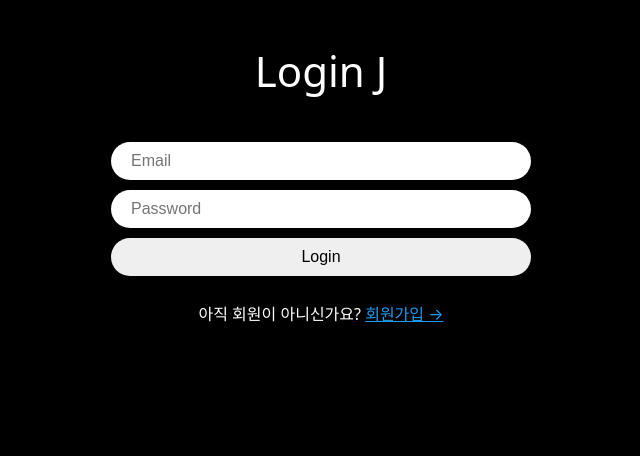
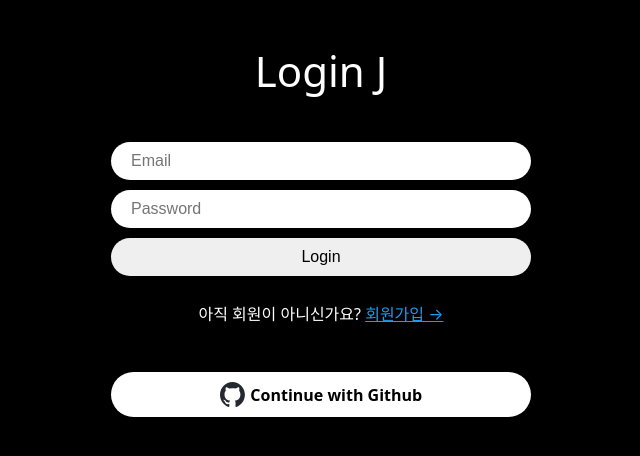
Before and after one commit to petitesize/Jwitter, a React (Vite) app: page /login in a window 1280 px wide. Shown: the top 456 px of the page, without its empty margins (319-959 px from the left). Built offline with nearby package versions, Linux system fonts and the light colour scheme; no server answers.

Commit message:
Feat: Github 로그인 구현

```diff
--- /dev/null
+++ b/src/components/github-btn.tsx
@@ -0,0 +1,50 @@
+import {
+  GithubAuthProvider,
+  signInWithPopup,
+  signInWithRedirect,
+} from "firebase/auth";
+import styled from "styled-components";
+import { auth } from "../firebase";
+import { useNavigate } from "react-router-dom";
+
+const Button = styled.span`
+  margin-top: 50px;
+  background-color: white;
+  font-weight: 600;
+  width: 100%;
+  color: black;
+  padding: 10px 20px;
+  border-radius: 50px;
+  border: 0;
+  display: flex;
+  gap: 5px;
+  align-items: center;
+  justify-content: center;
+  cursor: pointer;
+`;
+
+const Logo = styled.img`
+  height: 25px;
+`;
+
+export default function GithubButton() {
+  const navigate = useNavigate();
+  const onClick = async () => {
+    try {
+      const provider = new GithubAuthProvider();
+      // 팝업으로 로그인 시도
+      await signInWithPopup(auth, provider);
+      // 리다이렉트로 로그인 시도
+      // await signInWithRedirect(auth, provider);
+      navigate("/");
+    } catch (e) {
+      console.log(e);
+    }
+  };
+  return (
+    <Button onClick={onClick}>
+      <Logo src="/github-logo.svg" />
+      Continue with Github
+    </Button>
+  );
+}
--- a/src/routes/create-account.tsx
+++ b/src/routes/create-account.tsx
@@ -11,6 +11,7 @@ import {
   Title,
   Wrapper,
 } from "../components/auth-components";
+import GithubButton from "../components/github-btn";
 
 export default function CreateAccount() {
   const navigate = useNavigate();
@@ -105,6 +106,7 @@ export default function CreateAccount() {
       <Switcher>
         이미 회원이신가요? <Link to="/login">로그인 &rarr;</Link>
       </Switcher>
+      <GithubButton />
     </Wrapper>
   );
 }
--- a/src/routes/login.tsx
+++ b/src/routes/login.tsx
@@ -1,5 +1,4 @@
 import { useState } from "react";
-import { styled } from "styled-components";
 import { auth } from "../firebase";
 import { Link, useNavigate } from "react-router-dom";
 import { FirebaseError } from "firebase/app";
@@ -12,6 +11,7 @@ import {
   Title,
   Wrapper,
 } from "../components/auth-components";
+import GithubButton from "../components/github-btn";
 
 export default function CreateAccount() {
   const navigate = useNavigate();
@@ -84,6 +84,7 @@ export default function CreateAccount() {
         아직 회원이 아니신가요?{" "}
         <Link to="/create-account">회원가입 &rarr;</Link>
       </Switcher>
+      <GithubButton />
     </Wrapper>
   );
 }
```
Also changed, not shown: public/github-logo.svg (added).
